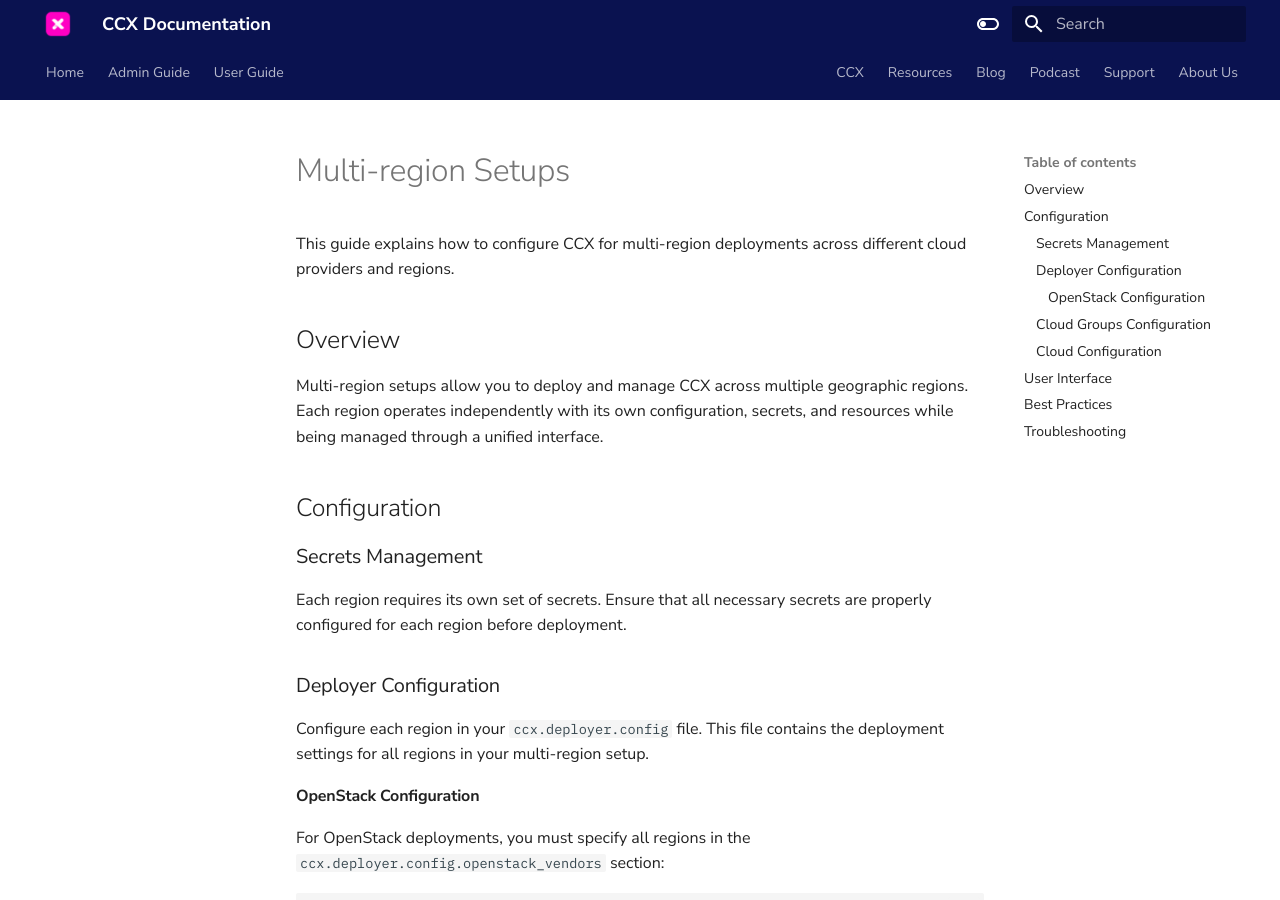
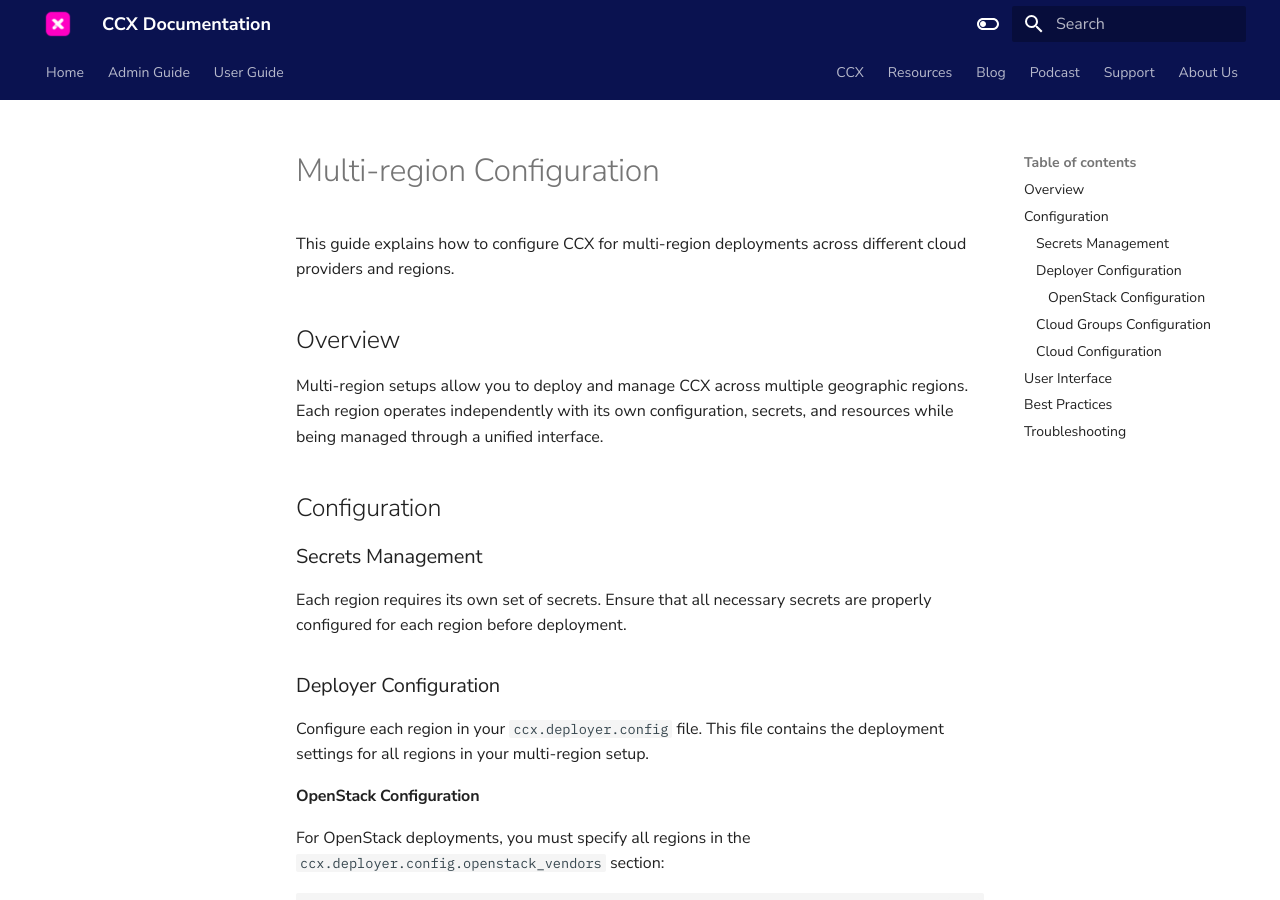
Before and after one commit to severalnines/ccx-docs, an MkDocs documentation site: the page built from docs/admin/Installation/Multi-region.md, in a window 1280 px wide and 900 px high. Built offline with MkDocs 1.6.1 and Material for MkDocs 9.7.7, drawn with Linux system fonts in a browser that asks for light colours; comment, search, counter and statistics services are not loaded.

Commit message:
multiregion docs

```diff
--- a/docs/admin/Installation/Multi-region.md
+++ b/docs/admin/Installation/Multi-region.md
@@ -1,4 +1,4 @@
-# Multi-region Setups
+# Multi-region Configuration
 
 This guide explains how to configure CCX for multi-region deployments across different cloud providers and regions.
 
```
